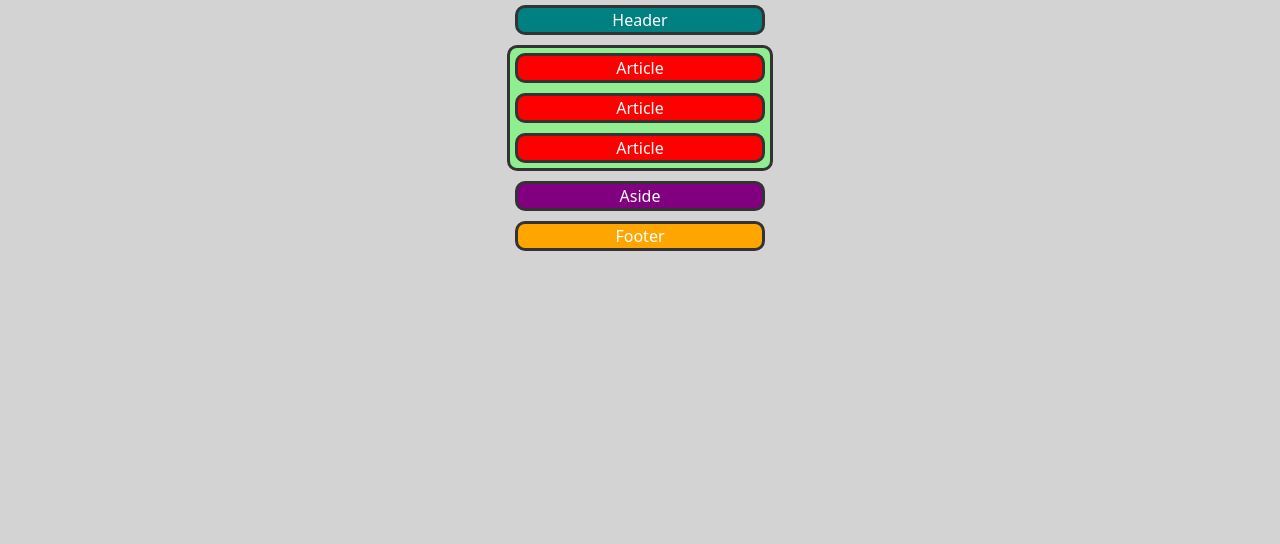
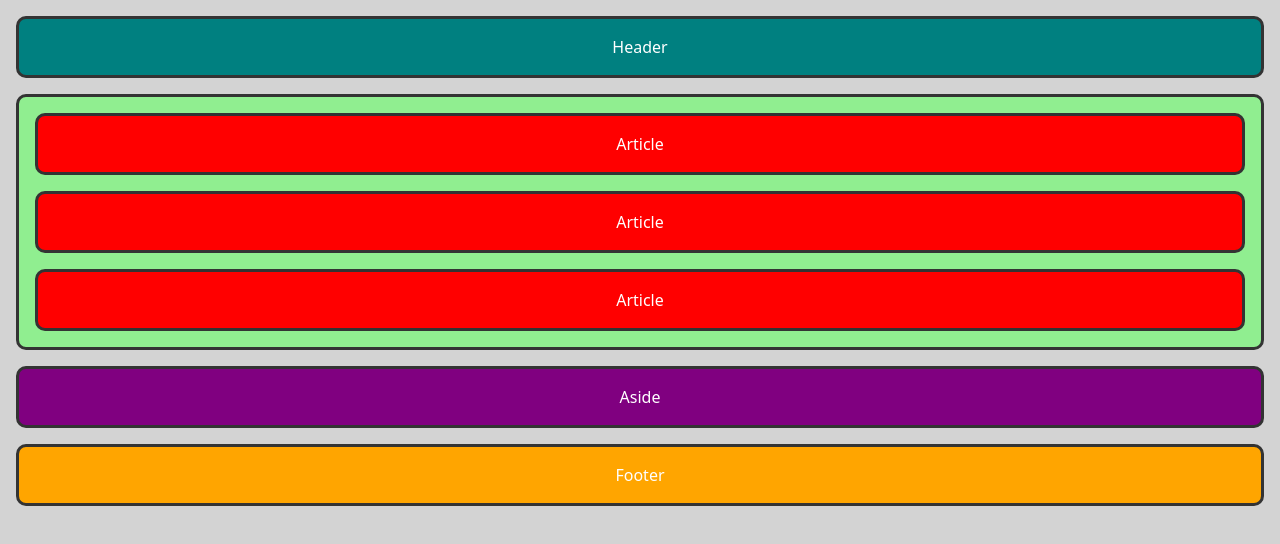
Before and after one commit to CarlChapman95/flex-wireframe-practice, a plain HTML site: page index.html in a window 1280 px wide. Drawn offline with Linux system fonts and the light colour scheme.

Commit message:
Final fix for assignment 1

```diff
--- a/css/style.css
+++ b/css/style.css
@@ -5,17 +5,18 @@ body {
 .flexbox-container {
     display: flex;
     flex-direction: column;
-    align-items: center;
+    padding: 1em;
+    gap: 1em;
 }
 .flexbox-item {
-    min-width: 250px;
-    margin: 5px;
+
     border: 3px solid#333;
     border-radius: 10px;
     background-color: #dfdfdf;
     text-align: center;
     color: white;
-    align-items: center;
+    padding: 1em;
+
 }
 .flexbox-header {
     background-color: teal;
@@ -25,7 +26,8 @@ body {
     display: flex;
     flex-direction: column;
     background-color: lightgreen;
-    flex-grow: 1;
+    gap: 1em;
+
 
 }
 .flexbox-aside {
@@ -37,13 +39,5 @@ body {
 
 }
 .flexbox-articles {
-    align-items: center;
-    justify-content: center;
     background-color: red;
-    width: 230px;
-    align-items: center;
-    justify-content: space-evenly;
-    flex-grow: 1;
-
-
 }
```
Also changed, not shown: desktop-wireframe.png (added).
